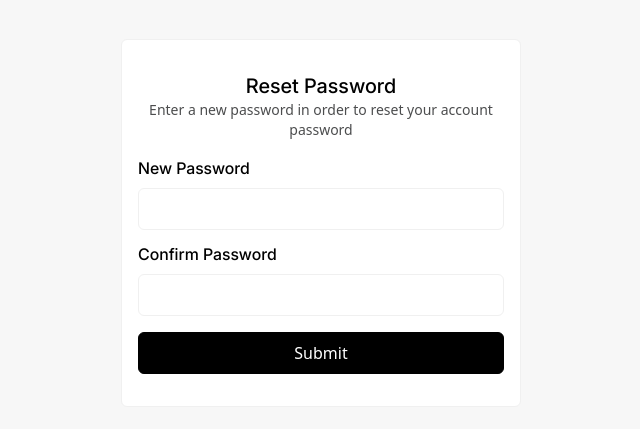
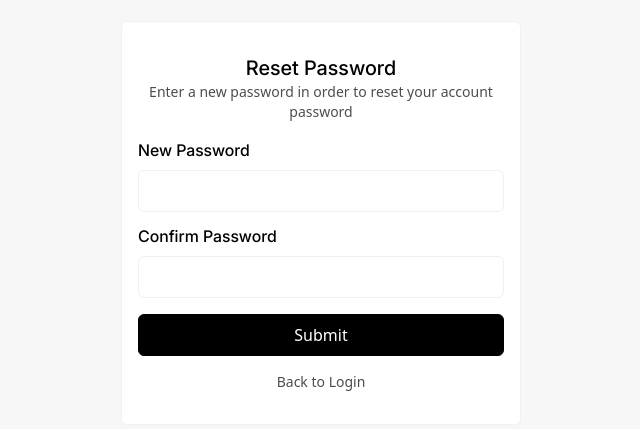
Before and after one commit to Habeebamoo/Flashquiz, a React (Vite) app in the folder client/: page /reset-password in a window 1280 px wide. Shown: the part 177-606 px from the top of the page, without its empty margins (319-959 px from the left). Built offline with nearby package versions, Linux system fonts and the light colour scheme; no server answers.

Commit message:
updated reset password page 2

```diff
--- a/client/src/pages/ResetPassword.tsx
+++ b/client/src/pages/ResetPassword.tsx
@@ -92,6 +92,9 @@ const Page = () => {
           <div className="mt-3">
             <button disabled={loading} className="w-full mt-1 btn-black disabled:cursor-not-allowed disabled:opacity-40">{loading ? "---" : "Submit"}</button>
           </div>
+          <p onClick={() => window.location.href = "/login"} className="text-sm text-secondary text-center mt-4">
+            Back to Login
+          </p>
       </form>
     </section>
   )
```
